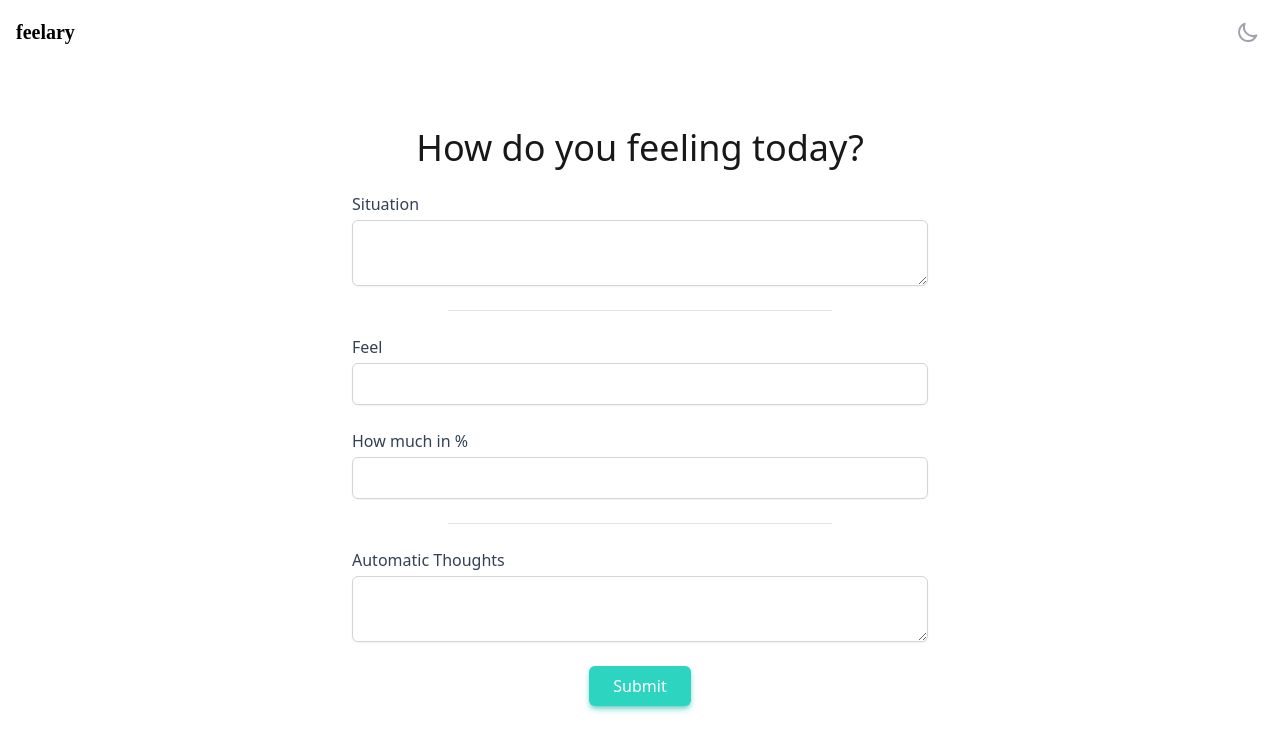
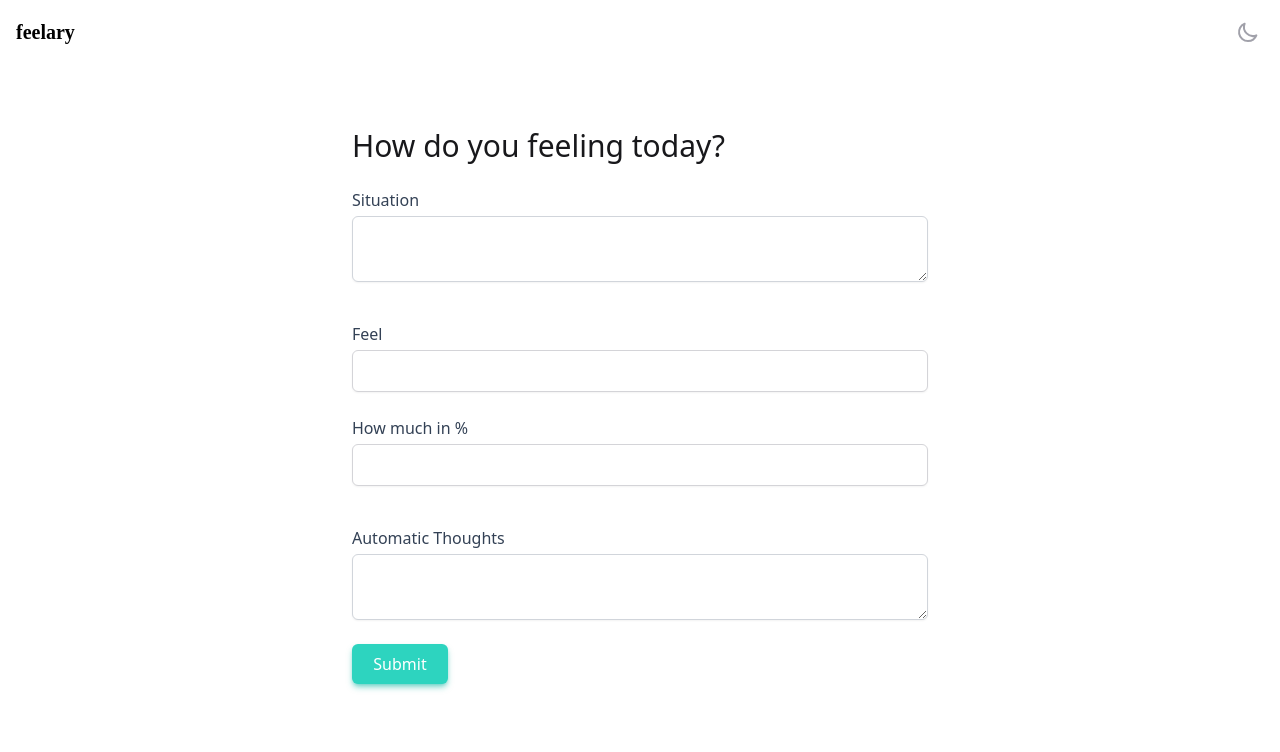
Before and after one commit to ThePineGreen/feelary, a Next.js app: page / in a window 1280 px wide. Shown: the top 752 px of the page. Built offline with nearby package versions, Linux system fonts and the light colour scheme; a web font is replaced by a local one.

Commit message:
alligned colors, some style fixes

```diff
--- a/components/Result.js
+++ b/components/Result.js
@@ -1,7 +1,5 @@
-import React, { useEffect, useState } from "react";
-import { useRef } from "react";
+import React, { useRef } from "react";
 import { useReactToPrint } from "react-to-print";
-import { getMonthName } from "../helpers/dateHelper";
 import { Calendar } from "./Calendar";
 import { Progress } from "./Progress";
 
@@ -17,16 +15,16 @@ export const Result = (props) => {
   });
 
   return (
-    <div ref={componentRef} className="mx-auto max-w-4xl mt-16 print:flex print:items-center print:justify-center print:px-12">
+    <div ref={componentRef} className="mx-auto w-7/12 mt-16 print:flex print:items-center print:justify-center print:px-12">
       <div className="flex flex-col">
-        <div className="flex flex-row">
+        <div className="flex flex-row mb-4">
           <p className="hidden print:block font-['Arsenal'] font-semibold text-zinc-800 text-xl">feelary</p>
           <Calendar />
         </div>
         <div className="flex flex-col">
           <div className="flex">
             <div className="flex flex-col mt-6">
-              <Progress sqSize={180} percentage={props.result?.percent} />
+              <Progress sqSize={props.result?.situation.length <150 ? 100 : 180} percentage={props.result?.percent} />
               <h4 className="text-xl mt-2 py-2 text-center text-zinc-800 dark:text-zinc-200">
                 {props.result?.feel}
               </h4>
@@ -42,24 +40,24 @@ export const Result = (props) => {
               </p>
             </div>
           </div>
-          <div className="flex flex-row">
+        </div>
+      </div>
+      <div>
         <button
           type="button"
           onClick={handleSave}
-              className="mt-16 text-white dark:text-zinc-900 bg-emerald-400 shadow-md shadow-emerald-400/50 hover:bg-emerald-500 active:bg-emerald-600 py-2 px-4 rounded mx-auto print:hidden"
+          className="mt-16 text-white dark:text-zinc-900 bg-teal-400 shadow-md shadow-teal-400/50 hover:bg-teal-500 active:bg-teal-600 py-2 px-4 rounded mx-auto print:hidden"
         >
           Save as PDF
         </button>
         <button
           type="button"
           onClick={handleClick}
-              className="mt-16 border text-emerald-400 dark:text-emerald-400 border-emerald-400 shadow-md shadow-emerald-400/20 hover:shadow-emerald-400/50 active:shadow-emerald-400/70 py-2 px-4 rounded mx-auto print:hidden"
+          className="mt-16 ml-4 border text-teal-400 dark:text-teal-400 border-teal-400 shadow-md shadow-teal-400/20 hover:shadow-teal-400/50 active:shadow-teal-400/70 py-2 px-4 rounded mx-auto print:hidden"
         >
           New record
         </button>
       </div>
     </div>
-      </div>
-    </div>
   );
 }
--- a/components/Survey/Input.jsx
+++ b/components/Survey/Input.jsx
@@ -7,6 +7,6 @@ export const Input = (props) => {
     onChange={(event) => { props.onChange(event.target.value) }}
     className='mt-1 block w-full rounded-md border-zinc-300 shadow-sm
   dark:bg-zinc-700 dark:border-black dark:text-zinc-200
-  focus:border-teal-300 focus:ring focus:ring-teal-200 focus:ring-opacity-50'
+  focus:border-teal-300 dark:focus:border-teal-300 focus:ring focus:ring-teal-200 focus:ring-opacity-50'
   />
 }
--- a/components/Survey/Textarea.jsx
+++ b/components/Survey/Textarea.jsx
@@ -9,7 +9,7 @@ export const Textarea = (props) => {
   return (
     <textarea className='mt-1 block w-full rounded-md shadow-sm
     border-gray-300 dark:text-zinc-200
-    focus:border-teal-300 focus:ring focus:ring-teal-200 focus:ring-opacity-50
+    focus:border-teal-300 dark:focus:border-teal-200 focus:ring focus:ring-teal-200 focus:ring-opacity-50
     dark:bg-zinc-700 dark:border-black'
       value={props.value} onChange={handleChange} />
   );
--- a/components/Survey/index.jsx
+++ b/components/Survey/index.jsx
@@ -17,7 +17,6 @@ export const Survey = (props) => {
       return;
     }
     if (value < 0 || value > 100) {
-      alert(value);
       return;
     }
     setPersent(value);
@@ -36,7 +35,8 @@ export const Survey = (props) => {
 
   return (
     <main className="flex flex-col items-center w-full flex-1 py-16 px-20 overflow-scroll">
-      <h2 className='text-4xl font-medium mb-6 text-zinc-900 dark:text-white'>
+      <div className="w-full max-w-xl flex flex-col content-center">
+        <h2 className='text-3xl font-medium mb-6 text-zinc-900 dark:text-zinc-200'>
           How do you feeling today?
         </h2>
         <div className='w-full max-w-xl'>
@@ -47,8 +47,7 @@ export const Survey = (props) => {
               </InputLabel>
               <Textarea required value={situation} onChange={onSituationChange} />
             </label>
-          <span className='border-b border-zinc-200 dark:border-zinc-700 mx-24'></span>
-          <label className="block">
+            <label className="block mt-4">
               <InputLabel>Feel</InputLabel>
               <Input required value={feel} onChange={(value) => setFeel(value)} />
             </label>
@@ -56,20 +55,20 @@ export const Survey = (props) => {
               <InputLabel>How much in %</InputLabel>
               <Input value={percent} onChange={handlePercentValue} />
             </label>
-          <span className='border-b border-zinc-200 dark:border-zinc-700 mx-24'></span>
-          <label className='block'>
+            <label className='block mt-4'>
               <InputLabel>Automatic Thoughts</InputLabel>
               <Textarea value={thoughts} onChange={(value) => setThoughts(value)} />
             </label>
             <button
               type='submit'
               onClick={handleSubmit}
-            className='rounded-md h-10 px-6 bg-teal-400 mx-auto shadow-md text-white dark:text-zinc-900 shadow-teal-500/50 hover:bg-teal-500 active:bg-teal-600'
+              className='rounded-md h-10 px-4 py-2 bg-teal-400 w-[6rem] shadow-md text-white dark:text-zinc-800 shadow-teal-500/50 hover:bg-teal-500 active:bg-teal-600'
             >
               Submit
             </button>
           </form>
         </div>
+      </div>
     </main>
   );
 };
```
Also changed, not shown: 1 other file (tests, documents, lock files or other folders). Lines whose indentation alone changed are shown as unchanged.
